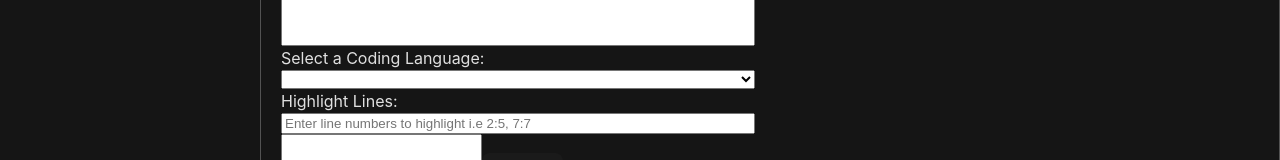
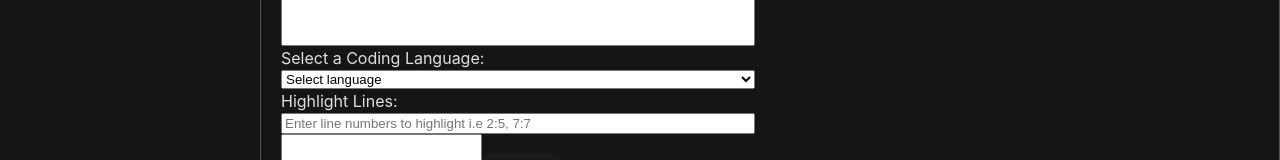
Before and after one commit to wrfmartinez/simpledocu, a React (Vite) app: page /dashboard/documents/1/edit in a window 1280 px wide. Shown: the part 505-665 px from the top of the page. Built offline with nearby package versions, Linux system fonts and the light colour scheme; no server answers.

Commit message:
Fix issue with Create Docs page reading undefined for join

```diff
--- a/src/components/GenerateCodeSnippet.tsx
+++ b/src/components/GenerateCodeSnippet.tsx
@@ -9,10 +9,15 @@ interface GenerateCodeSnippetProps {
   onChange: (code: string, language: string, highlightedLines: string[]) => void;
 }
 
-const GenerateCodeSnippet: React.FC<GenerateCodeSnippetProps> = ({ onChange, initialCode, initialLanguage, initialHighlightedLines }) => {
-  const [code, setCode] = useState("");
-  const [language, setLanguage] = useState("");
-  const [highlightedLine, setHighlightedLine] = useState<string[]>([]);
+const GenerateCodeSnippet: React.FC<GenerateCodeSnippetProps> = ({
+  initialCode = "",
+  initialLanguage = "",
+  initialHighlightedLines = [],
+  onChange
+}) => {
+  const [code, setCode] = useState<string>(initialCode);
+  const [language, setLanguage] = useState<string>(initialLanguage);
+  const [highlightedLine, setHighlightedLine] = useState<string[]>(initialHighlightedLines);
 
   const handleInput = (e: React.ChangeEvent<HTMLTextAreaElement>): void => {
     const newCode = e.target.value;
@@ -28,7 +33,7 @@ const GenerateCodeSnippet: React.FC<GenerateCodeSnippetProps> = ({ onChange, ini
 
   const handleHighlightedLinesChange = (e: React.ChangeEvent<HTMLInputElement>) => {
     const inputValue = e.target.value;
-    const lines = inputValue.split(",");
+    const lines = inputValue.split(",").map(line => line.trim());
     setHighlightedLine(lines);
     onChange(code, language, lines);
   };
@@ -37,7 +42,7 @@ const GenerateCodeSnippet: React.FC<GenerateCodeSnippetProps> = ({ onChange, ini
     setCode(initialCode);
     setLanguage(initialLanguage);
     setHighlightedLine(initialHighlightedLines);
-  }, [initialCode, initialLanguage, initialHighlightedLines]);
+  }, []);
 
   return (
     <section className="documentation">
@@ -46,15 +51,16 @@ const GenerateCodeSnippet: React.FC<GenerateCodeSnippetProps> = ({ onChange, ini
           className="code-input"
           placeholder="Type your code here"
           name="code"
+          value={code}
           onChange={handleInput}
-          value={code}
         />
         <label htmlFor="language">Select a Coding Language:</label>
         <select
           name="language"
+          value={language}
           onChange={handleLanguageChange}
         >
-          <option value=""></option>
+          <option value="">Select language</option>
           <option value="html">HTML</option>
           <option value="css">CSS</option>
           <option value="js">JavaScript</option>
--- a/src/routes/CreateDocs.tsx
+++ b/src/routes/CreateDocs.tsx
@@ -59,8 +59,8 @@ const CreateDocs: React.FC = () => {
     <section className="create-documentation">
       <label htmlFor="title">Title </label>
       <input type="text" name="title" value={title} onChange={handleTitleChange} />
-      <GenerateCodeSnippet onChange={handleCodeSnippetChange} />
-      <TextBox onChange={handleTextChange} />
+      <GenerateCodeSnippet initialCode="" initialLanguage="" initialHighlightedLines={[]} onChange={handleCodeSnippetChange} />
+      <TextBox value={text} onChange={handleTextChange} />
       <button onClick={handleSubmit}>Save</button>
       {isSaved && <p>Document saved successfully!</p>}
       {notSaved && <p>Sorry. Document could not be saved. Try again later.</p>}
```
